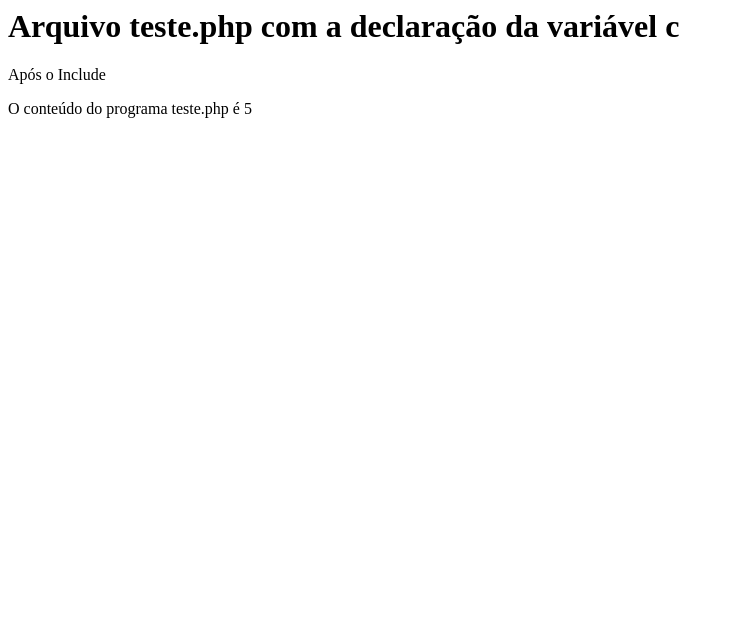
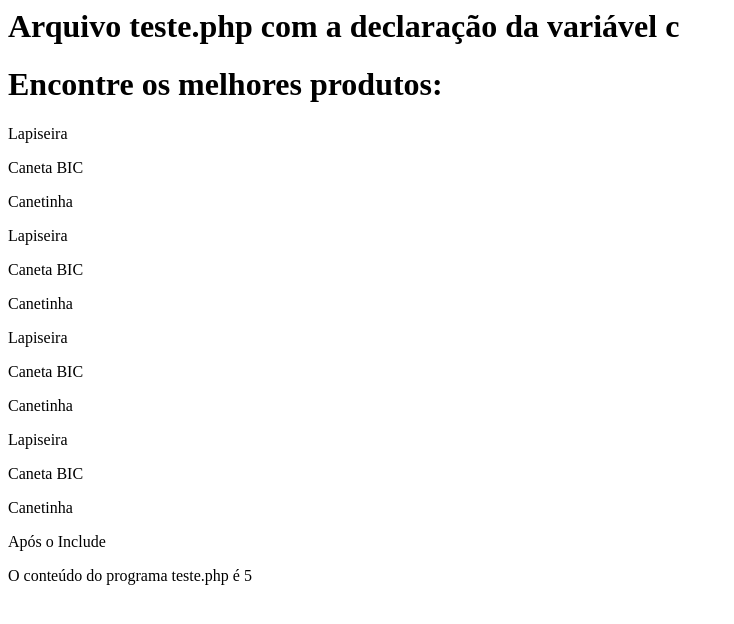
Before and after one commit to zeluiz9571/Aula-06-10-2023, a PHP site: page / in a window 1280 px wide. Shown: the top 624 px of the page, without its empty margins (0-734 px from the left). Run offline with PHP 8.4, Linux system fonts and the light colour scheme.

Commit message:
Professor

```diff
--- a/teste.php
+++ b/teste.php
@@ -4,3 +4,19 @@ $c = 5;
 ?>
 
 <h1>Arquivo teste.php com a declaração da variável c</h1>
+
+<div>
+    <h1>Encontre os melhores produtos:</h1>
+    <p>Lapiseira</p>
+    <p>Caneta BIC</p>
+    <p>Canetinha</p>
+    <p>Lapiseira</p>
+    <p>Caneta BIC</p>
+    <p>Canetinha</p>
+    <p>Lapiseira</p>
+    <p>Caneta BIC</p>
+    <p>Canetinha</p>
+    <p>Lapiseira</p>
+    <p>Caneta BIC</p>
+    <p>Canetinha</p>
+</div>
```
